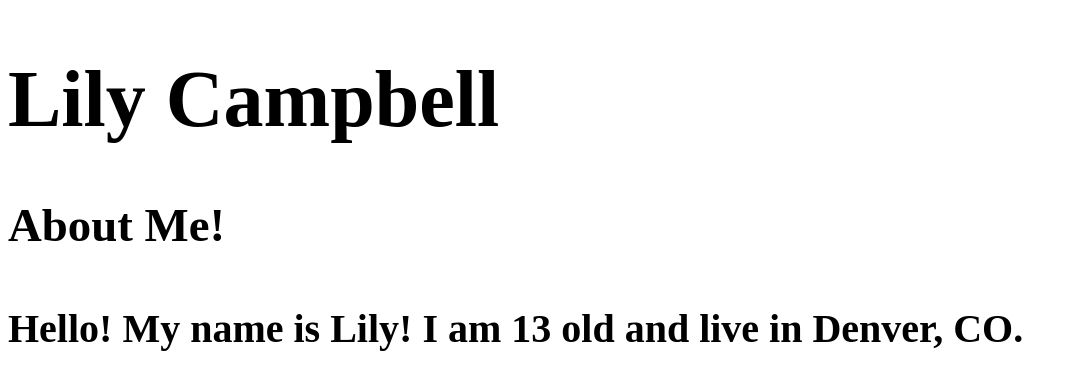
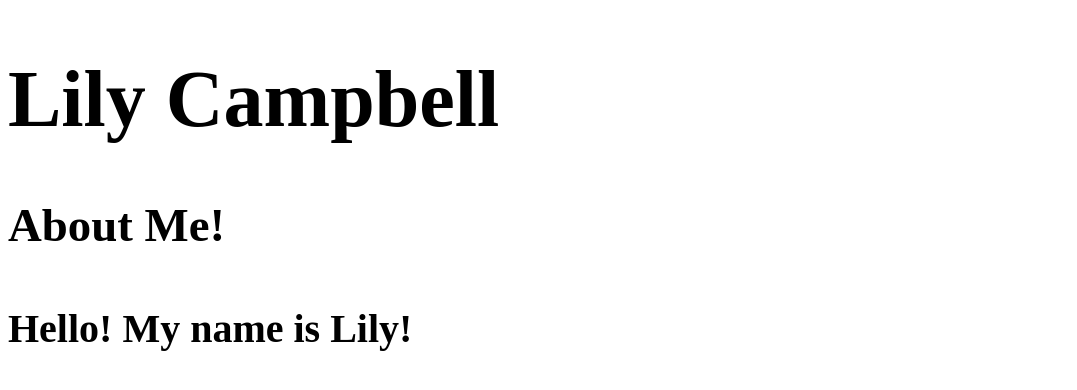
Before and after one commit to lilycampbell/lilycampbell.github.io, a plain HTML site: page index.html in a window 1280 px wide. Shown: the whole page, without its empty margins (0-1077 px from the left). Drawn offline with Linux system fonts and the light colour scheme.

Commit message:
Update index.html

```diff
--- a/index.html
+++ b/index.html
@@ -9,6 +9,6 @@
   <body>
    <h1>Lily Campbell</h1>
    <h3>About Me!</h3>
-   <h4>Hello! My name is Lily! I am 13 old and live in Denver, CO. </h4>
+   <h4>Hello! My name is Lily!</h4>
   </body>
 </html>
```
